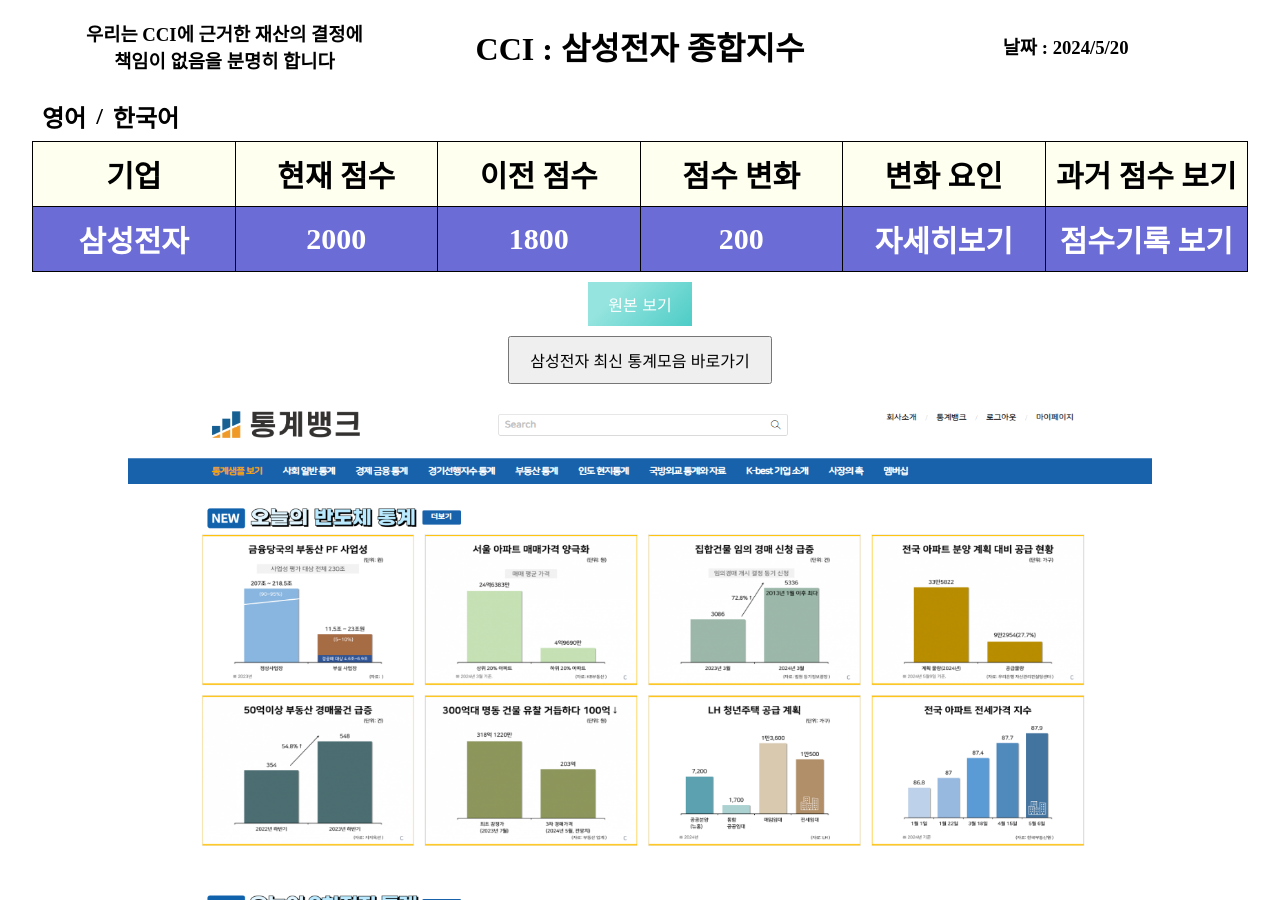
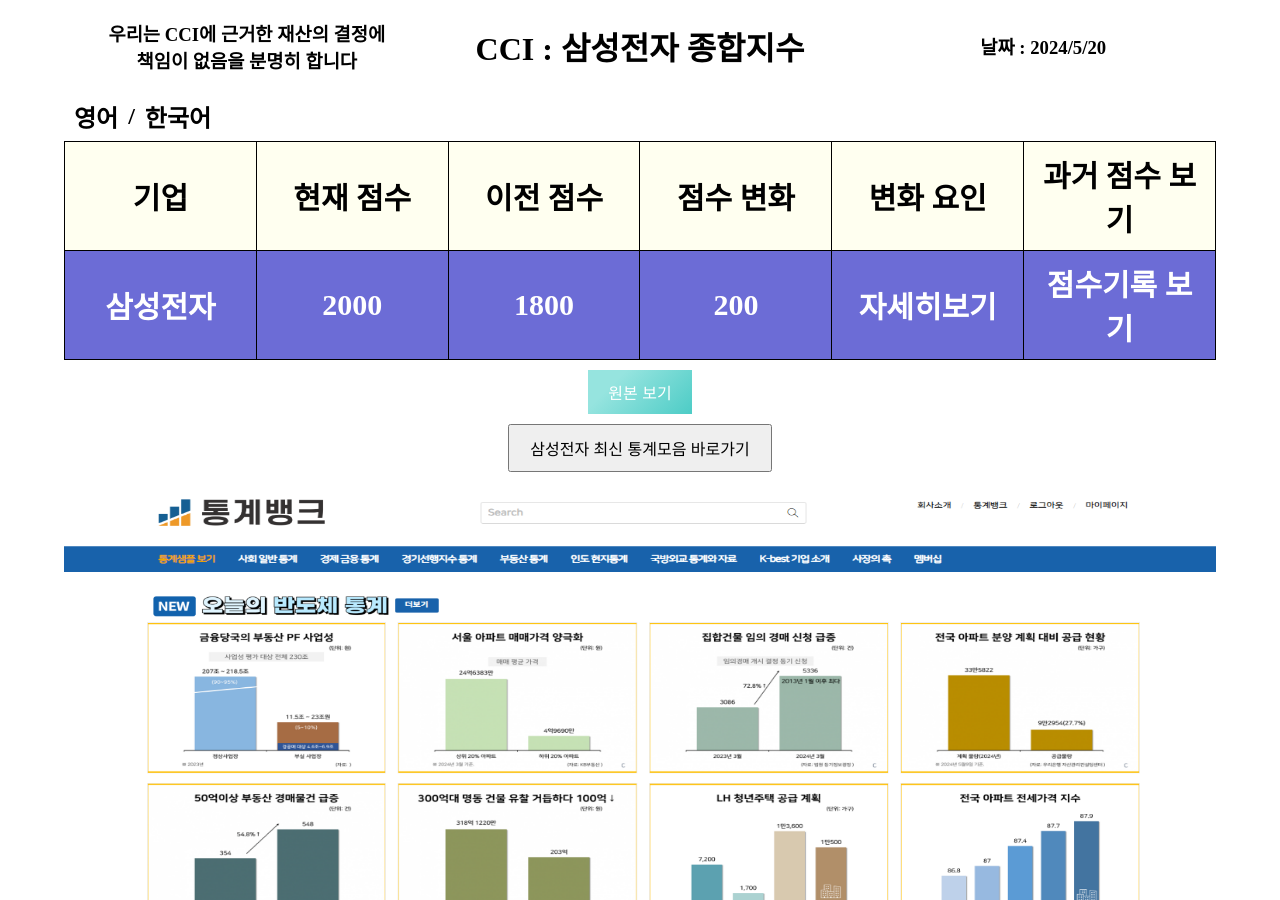
Before and after one commit to ttaebari/QnA, a plain HTML site: page index.html in a window 1280 px wide. Drawn offline with nearby package versions, Linux system fonts and the light colour scheme.

Commit message:
width change

```diff
--- a/index.html
+++ b/index.html
@@ -115,7 +115,7 @@
                     <button class="btn-2" onclick="showOriginal()">원본 보기</button>
                     <button class="btn-3" onclick="go('https://www.xn--989a170ahhpsgb.com/')">삼성전자 최신 통계모음 바로가기</button>
                 </div>
-                <div class="img-container" onclick="go('https://www.xn--989a170ahhpsgb.com/')"><img src="bank.png" width="80%" height="600"/></div>
+                <div class="img-container" onclick="go('https://www.xn--989a170ahhpsgb.com/')"><img src="bank.png" width="90%" height="600"/></div>
                 <div class="bank-button-container">
                     <button class="samsung" onclick="go('https://www.samsungpop.com/')">삼성증권</button>
                     <button class="bnk" onclick="go('https://www.bnkfn.co.kr/main.jspx')">BNK증권</button>
--- a/style.css
+++ b/style.css
@@ -34,7 +34,7 @@ h3 {
 
 .upper {
     margin: auto;
-    width: 95%;
+    width: 90%;
     /* 표와 같은 너비를 가짐 */
     text-align: center;
     /* 텍스트 중앙 정렬 */
@@ -52,7 +52,7 @@ h3 {
 
 .e-upper {
     margin: auto;
-    width: 95%;
+    width: 90%;
     /* 표와 같은 너비를 가짐 */
     text-align: center;
     /* 텍스트 중앙 정렬 */
@@ -69,7 +69,7 @@ h3 {
 }
 
 .translate {
-    width: 95%;
+    width: 90%;
     /* 표와 같은 너비를 가짐 */
     height: 10px;
     text-align: right;
@@ -84,7 +84,7 @@ h3 {
 }
 
 .e-translate {
-    width: 95%;
+    width: 90%;
     /* 표와 같은 너비를 가짐 */
     height: 10px;
     text-align: right;
@@ -115,7 +115,7 @@ h3 {
 }
 
 table {
-    width: 95%;
+    width: 90%;
     /* div 내에서 전체 너비 사용 */
     border-collapse: collapse;
     margin-top: 20px;
```
